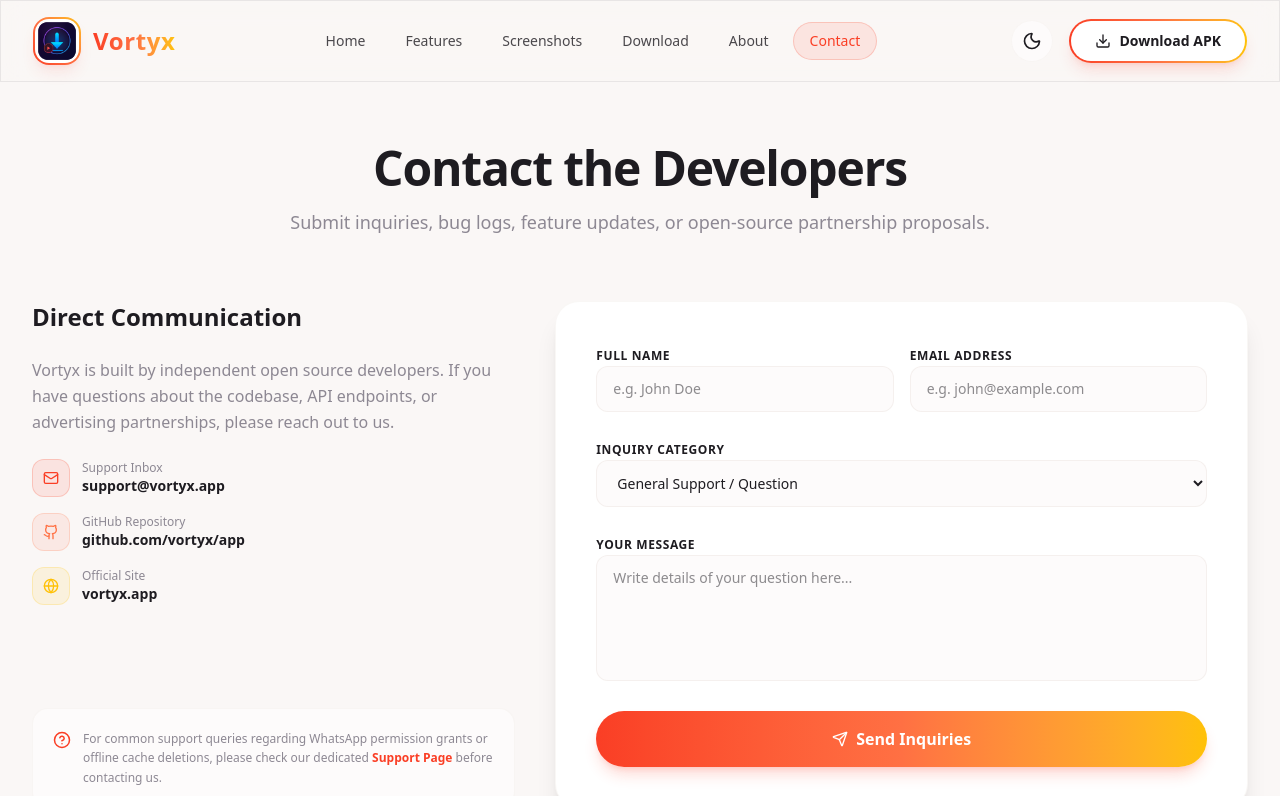
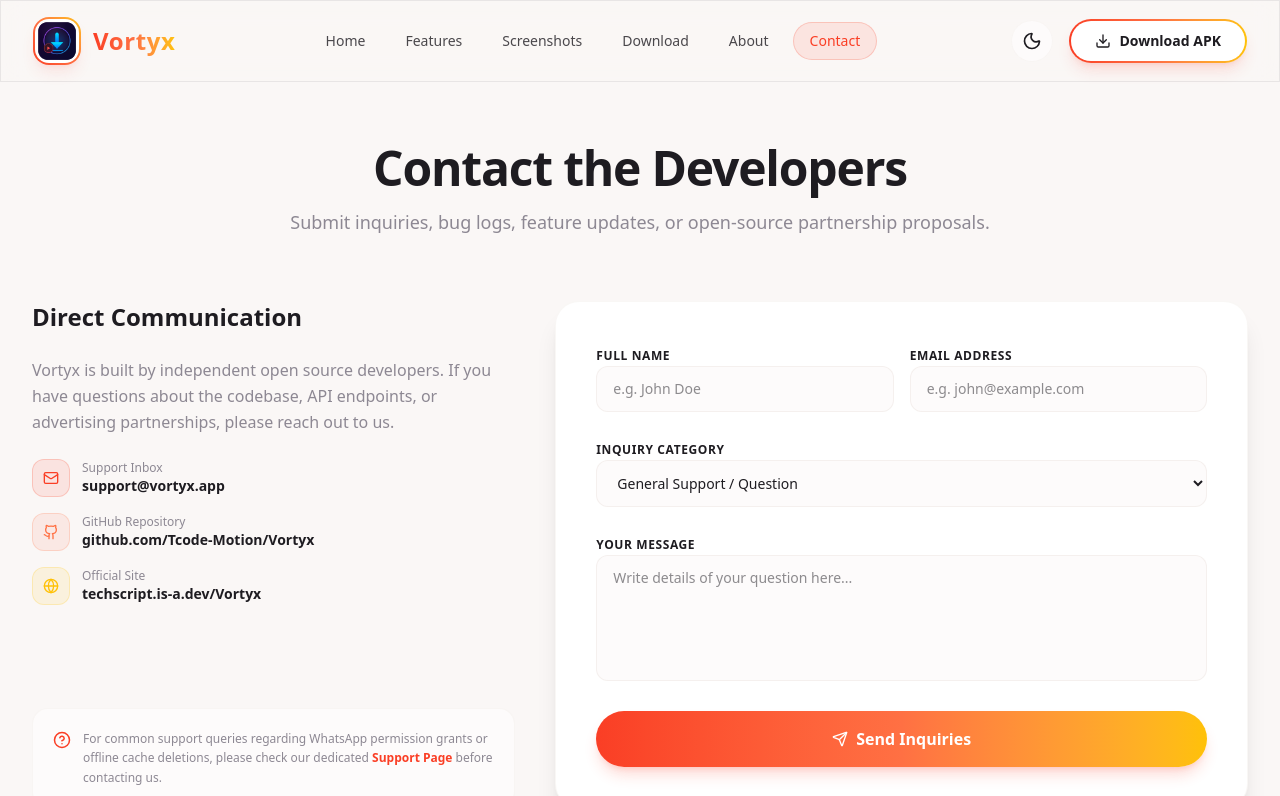
Before and after one commit to Tcode-Motion/Vortyx, a Next.js app: page /Vortyx/contact in a window 1280 px wide. Shown: the top 796 px of the page. Built offline with nearby package versions, Linux system fonts and the light colour scheme.

Commit message:
update placeholder links to real github repo, release tag, and website URL

```diff
--- a/src/app/contact/page.tsx
+++ b/src/app/contact/page.tsx
@@ -66,8 +66,8 @@
                 </div>
                 <div>
                   <span className="block text-xs text-theme-foreground-muted">GitHub Repository</span>
-                  <a href="https://github.com" target="_blank" rel="noopener noreferrer" className="font-semibold text-theme-foreground hover:underline">
-                    github.com/vortyx/app
+                  <a href="https://github.com/Tcode-Motion/Vortyx" target="_blank" rel="noopener noreferrer" className="font-semibold text-theme-foreground hover:underline">
+                    github.com/Tcode-Motion/Vortyx
                   </a>
                 </div>
               </li>
@@ -77,9 +77,9 @@
                 </div>
                 <div>
                   <span className="block text-xs text-theme-foreground-muted">Official Site</span>
-                  <span className="font-semibold text-theme-foreground">
-                    vortyx.app
-                  </span>
+                  <a href="https://techscript.is-a.dev/Vortyx" target="_blank" rel="noopener noreferrer" className="font-semibold text-theme-foreground hover:underline">
+                    techscript.is-a.dev/Vortyx
+                  </a>
                 </div>
               </li>
             </ul>
--- a/src/app/download/page.tsx
+++ b/src/app/download/page.tsx
@@ -77,7 +77,7 @@
             {/* Downloader Button */}
             <div className="flex flex-col sm:flex-row items-center gap-4">
               <a
-                href="/vortyx-v1.0.apk"
+                href="/Vortyx/vortyx-v1.0.apk"
                 download
                 className="w-full sm:w-auto px-10 py-5 rounded-full bg-gradient-to-r from-brand-pink via-brand-coral to-brand-amber text-white font-bold flex items-center justify-center gap-3 shadow-lg shadow-brand-pink/20 transition-all duration-300 hover:scale-[1.02] active:scale-[0.98]"
               >
@@ -85,7 +85,7 @@
                 Download Stable APK (9.54 MB)
               </a>
               <a
-                href="https://github.com"
+                href="https://github.com/Tcode-Motion/Vortyx/releases/tag/v1.0.0"
                 target="_blank"
                 rel="noopener noreferrer"
                 className="w-full sm:w-auto px-8 py-5 rounded-full bg-theme-surface border border-theme-border/60 hover:bg-theme-surface-elevated text-theme-foreground font-bold flex items-center justify-center gap-2 transition-all duration-300"
--- a/src/app/layout.tsx
+++ b/src/app/layout.tsx
@@ -35,11 +35,11 @@
     "Private Downloader",
   ],
   authors: [{ name: "Vortyx Dev Team" }],
-  metadataBase: new URL("https://vortyx.app"), // Fallback canonical base
+  metadataBase: new URL("https://techscript.is-a.dev/Vortyx"), // Fallback canonical base
   openGraph: {
     type: "website",
     locale: "en_US",
-    url: "https://vortyx.app",
+    url: "https://techscript.is-a.dev/Vortyx",
     title: "Vortyx | Premium All Media Downloader & Manager",
     description:
       "Professional offline-first utility designed to download and organize video, audio, and images from 50+ social platforms. Features a high-fidelity integrated media player.",
--- a/src/app/page.tsx
+++ b/src/app/page.tsx
@@ -176,7 +176,7 @@
                 Download APK (9.54 MB)
               </Link>
               <a
-                href="https://github.com"
+                href="https://github.com/Tcode-Motion/Vortyx"
                 target="_blank"
                 rel="noopener noreferrer"
                 className="w-full sm:w-auto px-8 py-4 rounded-full bg-theme-surface border border-theme-border/60 hover:border-theme-foreground hover:bg-theme-surface-elevated text-theme-foreground font-bold flex items-center justify-center gap-2 transition-all duration-300"
--- a/src/app/robots.ts
+++ b/src/app/robots.ts
@@ -3,7 +3,7 @@
 export const dynamic = "force-static";
 
 export default function robots(): MetadataRoute.Robots {
-  const baseUrl = "https://vortyx.app";
+  const baseUrl = "https://techscript.is-a.dev/Vortyx";
   return {
     rules: {
       userAgent: "*",
--- a/src/app/sitemap.ts
+++ b/src/app/sitemap.ts
@@ -3,7 +3,7 @@
 export const dynamic = "force-static";
 
 export default function sitemap(): MetadataRoute.Sitemap {
-  const baseUrl = "https://vortyx.app";
+  const baseUrl = "https://techscript.is-a.dev/Vortyx";
   const routes = [
     "",
     "/features",
--- a/src/app/support/page.tsx
+++ b/src/app/support/page.tsx
@@ -139,7 +139,7 @@
               Encountered a crash or a broken download engine? Create an issue on our GitHub repository. Make sure to attach Logcat records if possible.
             </p>
             <a
-              href="https://github.com"
+              href="https://github.com/Tcode-Motion/Vortyx"
               target="_blank"
               rel="noopener noreferrer"
               className="inline-block text-xs font-bold text-brand-coral hover:underline"
--- a/src/components/Footer.tsx
+++ b/src/components/Footer.tsx
@@ -39,7 +39,7 @@
             </p>
             <div className="flex items-center gap-4 pt-2">
               <a
-                href="https://github.com"
+                href="https://github.com/Tcode-Motion/Vortyx"
                 target="_blank"
                 rel="noopener noreferrer"
                 className="p-2 rounded-full bg-theme-surface-elevated border border-theme-border/40 hover:text-brand-pink hover:border-brand-pink/30 text-theme-foreground/80 transition-all duration-200"
```
